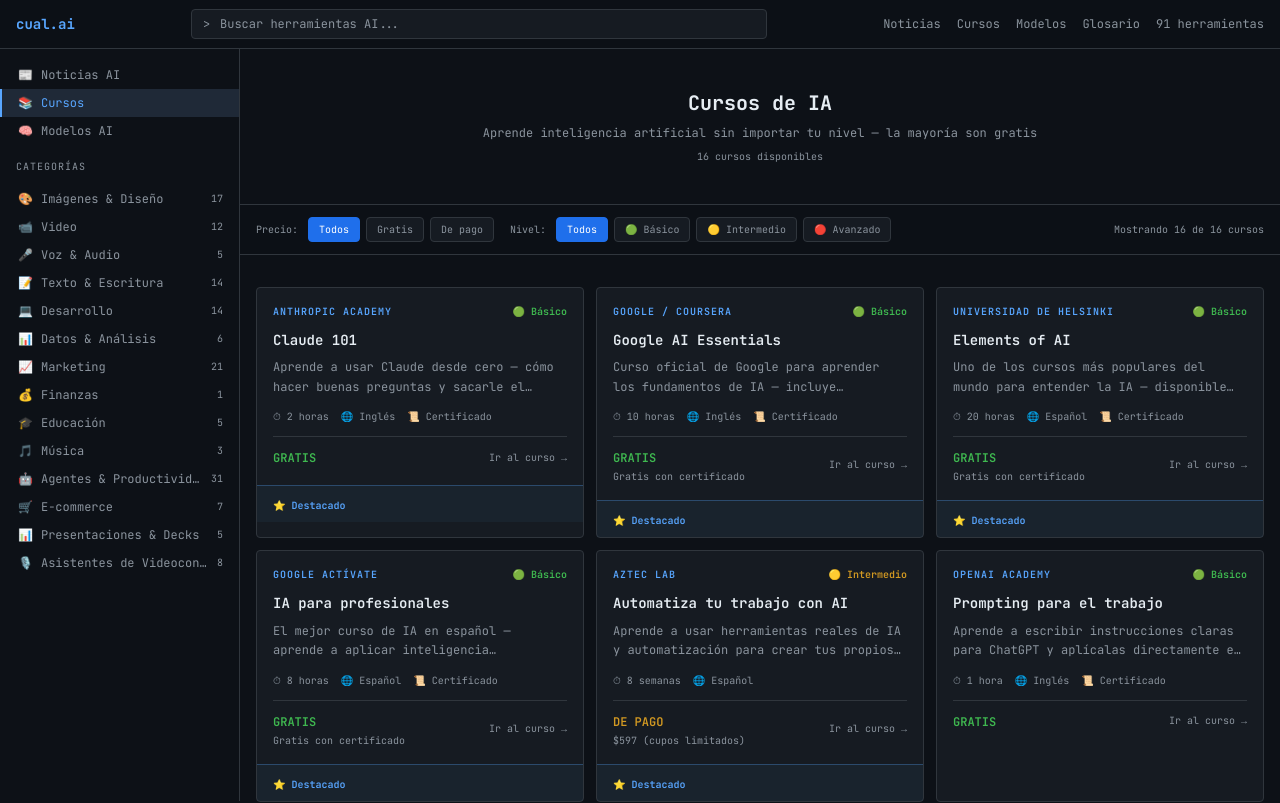
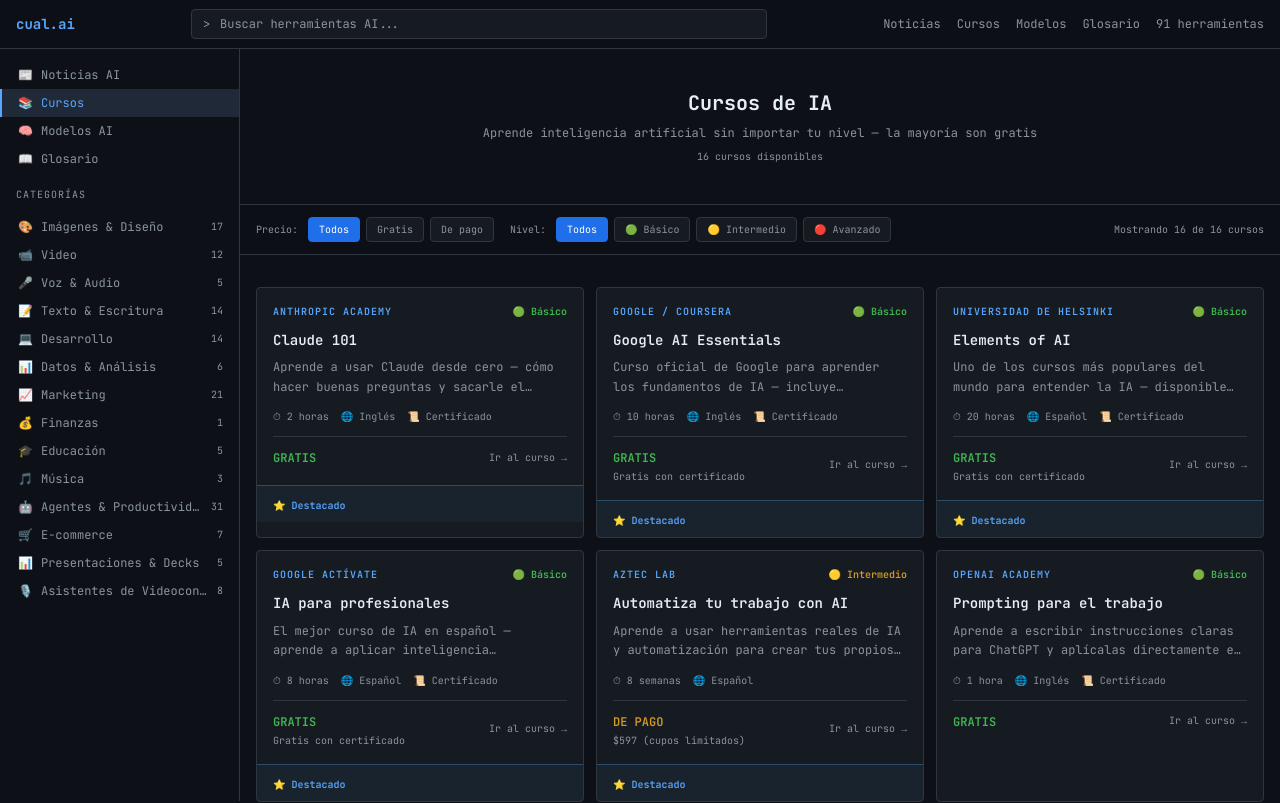
Before and after one commit to nivito/cualai, a Next.js app: page /cursos in a window 1280 px wide. Shown: the top 803 px of the page. Built offline with nearby package versions, Linux system fonts and the light colour scheme.

Commit message:
fix: agregar Glosario al Sidebar + término MCP
- Sidebar: link a /glosario con icono 📖 (después de Modelos AI)
- Glosario: nuevo término MCP — Model Context Protocol

```diff
--- a/src/app/glosario/page.tsx
+++ b/src/app/glosario/page.tsx
@@ -160,6 +160,14 @@
     short: "El proceso de usar un modelo ya entrenado para generar una respuesta — lo que pasa cada vez que hablas con una IA.",
     long: "El entrenamiento de un modelo puede tomar meses y costar millones. La inferencia es el momento en que ese modelo responde tu pregunta — que toma segundos. Cuando pagas por tokens en una API, estás pagando por inferencia, no por el entrenamiento. Las empresas invierten mucho en hacer la inferencia más rápida y barata.",
     example: "Cada vez que le mandas un mensaje a ChatGPT y te responde, eso es una inferencia. Ocurren billones por día a nivel global.",
+  },
+
+  {
+    term: "MCP — Model Context Protocol",
+    emoji: "🔗",
+    short: "Un estándar abierto creado por Anthropic para conectar modelos AI con herramientas y fuentes de datos externas.",
+    long: "MCP (Model Context Protocol) es como un USB universal para la IA — un protocolo estándar que permite que cualquier modelo AI se conecte a cualquier herramienta o fuente de datos de forma uniforme. Antes de MCP, cada integración era un trabajo custom. Con MCP, si construyes un 'servidor MCP' para tu base de datos o tu CRM, cualquier modelo compatible puede usarlo automáticamente. Fue creado por Anthropic y adoptado rápidamente por OpenAI, Google y la mayoría del ecosistema.",
+    example: "Con un servidor MCP para Google Drive, puedes decirle a Claude 'revisa los documentos de mi Drive y resume los contratos del mes pasado' — y lo hace, sin configuración especial.",
   },
 
   // ── Tecnología & Infraestructura ──
--- a/src/components/layout/Sidebar.tsx
+++ b/src/components/layout/Sidebar.tsx
@@ -67,7 +67,7 @@
           <Link
             href="/modelos"
             onClick={() => setOpen(false)}
-            className={`flex items-center gap-2 px-4 py-1.5 text-xs transition-colors mb-2 ${
+            className={`flex items-center gap-2 px-4 py-1.5 text-xs transition-colors ${
               pathname.startsWith("/modelos")
                 ? "bg-bg-hover text-accent border-l-2 border-accent"
                 : "text-text-muted hover:text-text hover:bg-bg-hover border-l-2 border-transparent"
@@ -75,6 +75,20 @@
           >
             <span>🧠</span>
             <span className="flex-1 truncate">Modelos AI</span>
+          </Link>
+
+          {/* Glosario link */}
+          <Link
+            href="/glosario"
+            onClick={() => setOpen(false)}
+            className={`flex items-center gap-2 px-4 py-1.5 text-xs transition-colors mb-2 ${
+              pathname.startsWith("/glosario")
+                ? "bg-bg-hover text-accent border-l-2 border-accent"
+                : "text-text-muted hover:text-text hover:bg-bg-hover border-l-2 border-transparent"
+            }`}
+          >
+            <span>📖</span>
+            <span className="flex-1 truncate">Glosario</span>
           </Link>
 
           <div className="px-4 mb-2">
```
